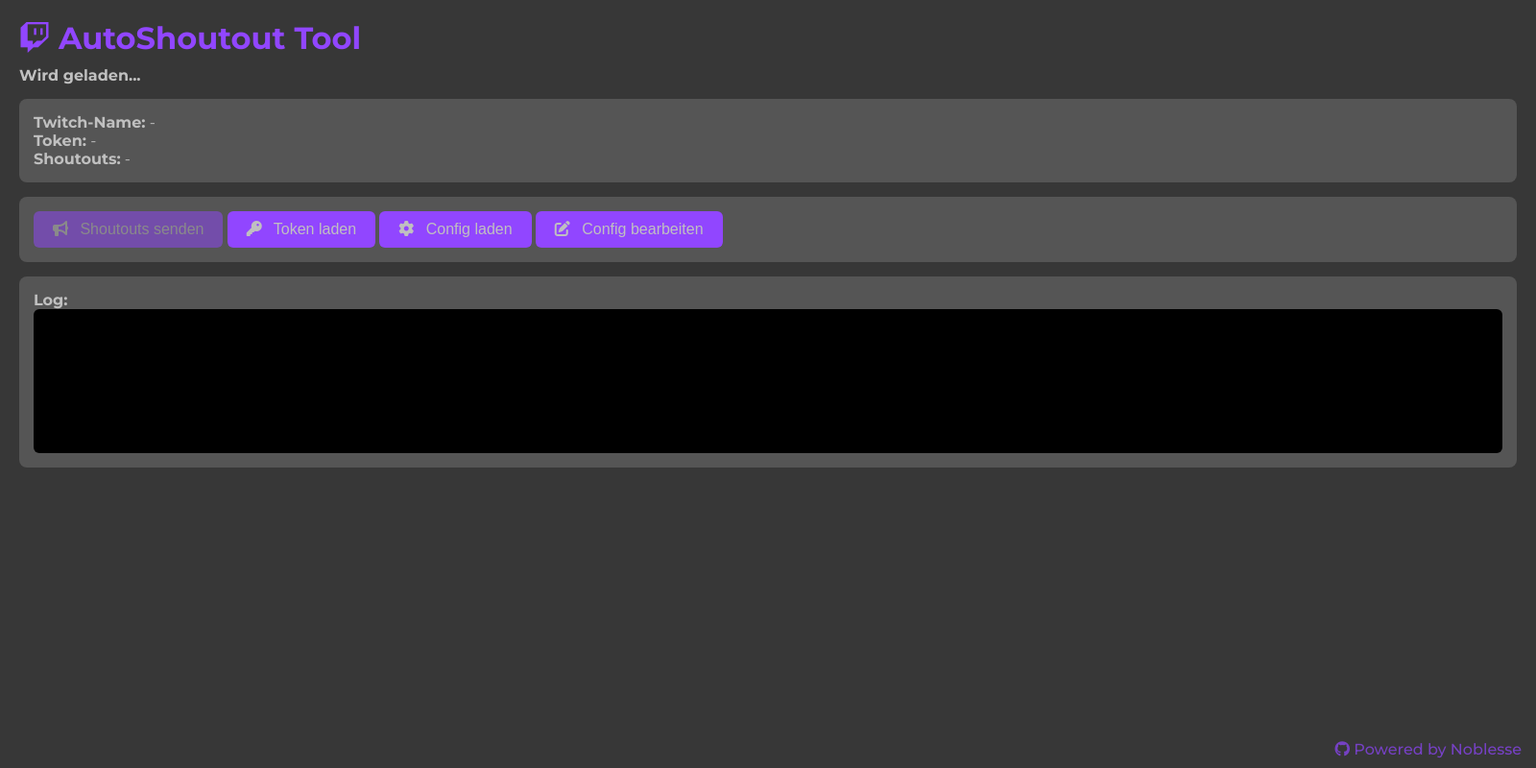
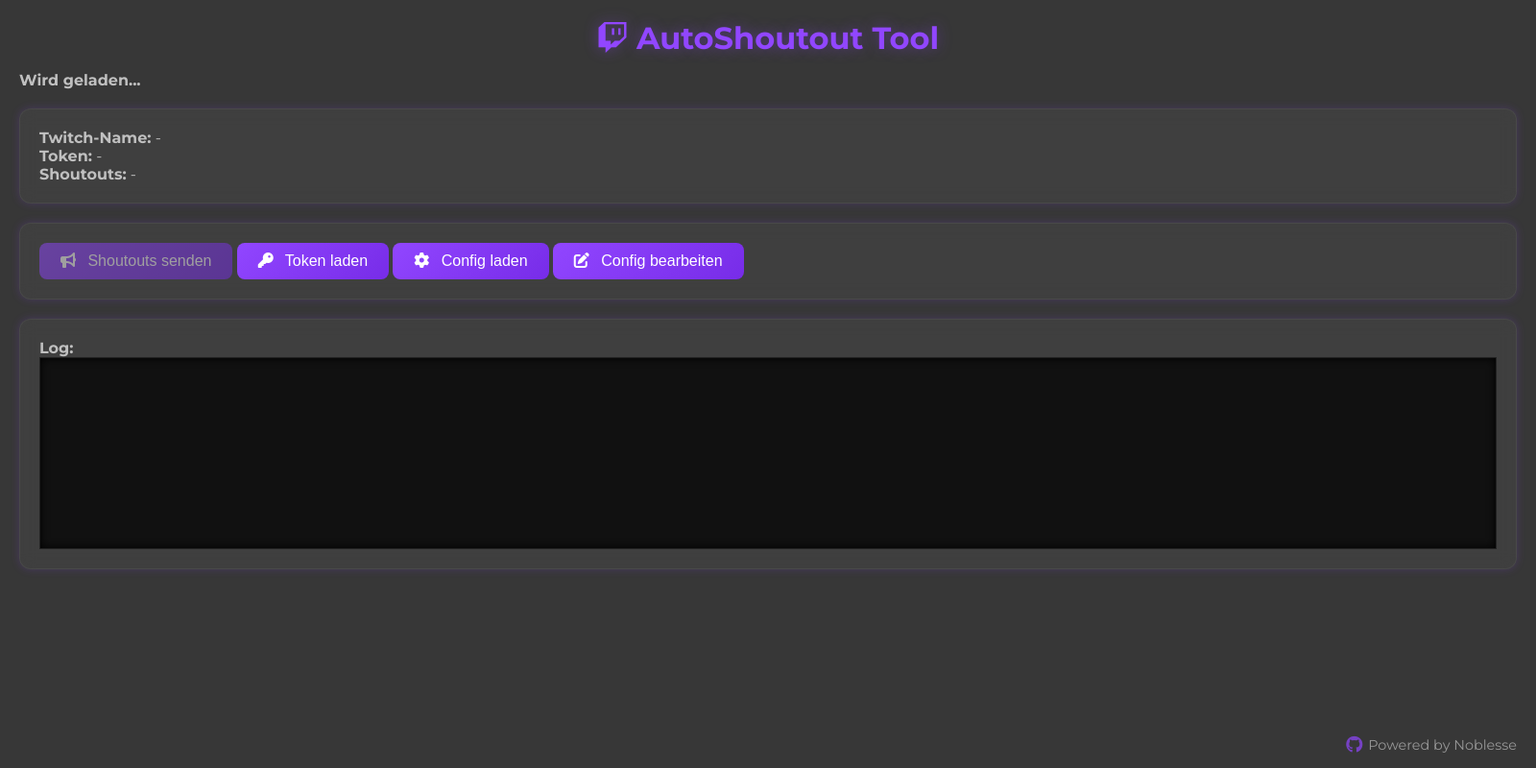
Before and after one commit to imfakersgrannyy/AutoShoutout, an Electron app: page index.html in a window 1600 px wide. Shown: the whole page at 96% size. Drawn offline with Linux system fonts and the light colour scheme; no server answers; files whose address does not match are found by name.

Commit message:
Pre-release cleanup

```diff
--- a/css/style.css
+++ b/css/style.css
@@ -32,7 +32,10 @@
 }
 
 h1 {
+  text-align: center;
   color: #9146ff;
+  text-shadow: 0 0 15px rgba(145, 70, 255, 0.4);
+  margin-bottom: 15px;
 }
 
 #status {
@@ -41,10 +44,19 @@
 }
 
 .box {
-  background: var(--container-color);
-  border-radius: 8px;
-  padding: 15px;
-  margin-top: 15px;
+  background: rgba(85, 85, 85, 0.3);
+  backdrop-filter: blur(8px);
+  border: 1px solid rgba(255, 255, 255, 0.05);
+  border-radius: 12px;
+  padding: 20px;
+  margin-top: 20px;
+  box-shadow: 0 0 10px rgba(145, 70, 255, 0.2);
+  transition: transform 0.2s ease, box-shadow 0.2s ease;
+}
+
+.box:hover {
+  transform: translateY(-2px);
+  box-shadow: 0 0 15px rgba(145, 70, 255, 0.3);
 }
 
 button i {
@@ -57,13 +69,19 @@
 }
 
 button {
-  background: #9146ff;
+  background: linear-gradient(135deg, #9146ff, #772ce8);
   border: none;
-  padding: 10px 20px;
-  color: var(--text-color);
-  border-radius: 6px;
+  padding: 10px 22px;
+  color: #fff;
+  border-radius: 8px;
   font-size: 16px;
   cursor: pointer;
+  transition: transform 0.15s ease, box-shadow 0.15s ease;
+}
+
+button:hover:not(:disabled) {
+  transform: scale(1.05);
+  box-shadow: 0 0 10px rgba(145, 70, 255, 0.5);
 }
 
 button:disabled {
@@ -72,23 +90,41 @@
 }
 
 pre {
-  background: #000;
-  padding: 10px;
-  border-radius: 6px;
-  color: #0f0;
+  background: #111;
+  border: 1px solid #222;
+  box-shadow: inset 0 0 10px #000;
+  color: #00ff9c;
+  font-family: "Consolas", monospace;
   font-size: 13px;
   overflow-y: auto;
-  height: 150px;
+  height: 200px;
 }
 
 .footer {
   position: fixed;
-  bottom: 10px;
-  right: 15px;
+  bottom: 15px;
+  right: 20px;
+  font-size: 0.9rem;
+  opacity: 0.7;
+  color: #c0c0c0;
+  display: flex;
+  align-items: center;
+  gap: 6px;
+  transition: opacity 0.25s ease, color 0.25s ease;
+}
+
+.footer i {
   color: #9146ff;
-  font-size: 1rem;
-  opacity: 0.7;
-  font-weight: 500;
-  pointer-events: none;
-  user-select: none;
+  font-size: 1.1rem;
+  transition: transform 0.2s ease, color 0.3s ease;
 }
+
+.footer:hover {
+  opacity: 1;
+  color: #fff;
+}
+
+.footer:hover i {
+  color: #a970ff;
+  transform: rotate(10deg) scale(1.1);
+}
```
